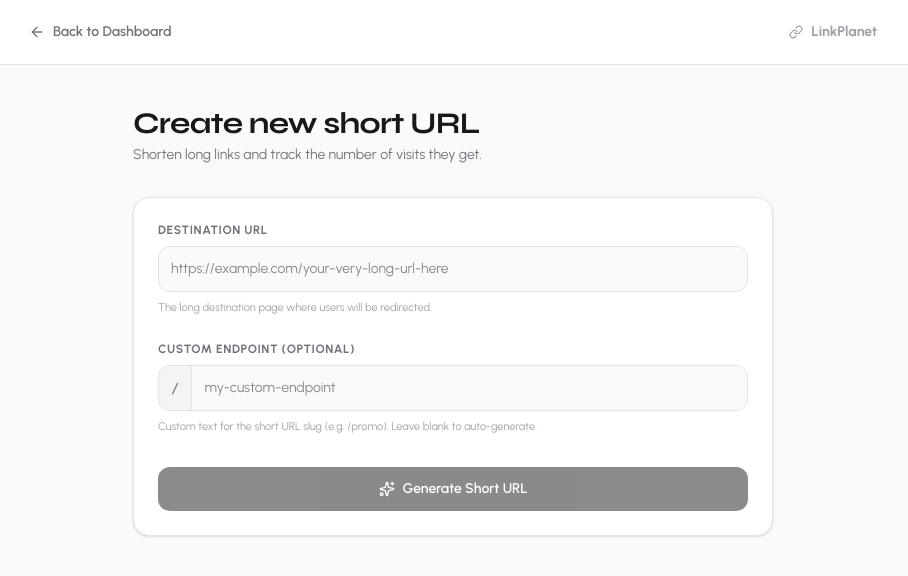
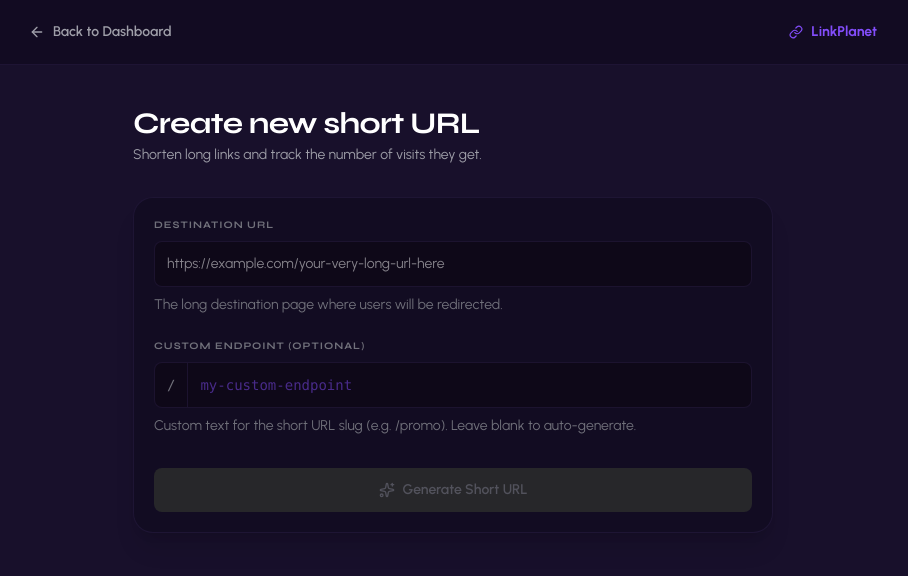
Before and after one commit to plut0n0tf0und/Designspace-LinkPlanet.app, a Next.js app in the folder app-src/: page /dashboard/create in a window 1280 px wide. Shown: the top 576 px of the page, without its empty margins (187-1095 px from the left). Built offline with nearby package versions, Linux system fonts and the light colour scheme.

Commit message:
design: apply human_design specifications to Create page and stats cards

```diff
--- a/app-src/src/app/dashboard/create/page.tsx
+++ b/app-src/src/app/dashboard/create/page.tsx
@@ -44,20 +44,20 @@ export default function CreateLink() {
   };
 
   return (
-    <div className="min-h-screen bg-zinc-50 dark:bg-haiti text-zinc-900 dark:text-chalk transition-colors duration-200">
+    <div className="min-h-screen bg-[#18102b] text-[#f5f3ff]">
 
       {/* Top Navbar */}
-      <header className="border-b border-zinc-200 dark:border-[#2b1f47]/50 bg-white dark:bg-[#120b22] sticky top-0 z-30">
+      <header className="border-b border-[#2b1f47]/50 bg-[#120b22] sticky top-0 z-30">
         <div className="max-w-4xl mx-auto px-4 sm:px-6 h-16 flex items-center justify-between">
           <button
             onClick={() => router.push("/dashboard")}
-            className="flex items-center gap-2 text-sm text-zinc-500 hover:text-zinc-900 dark:hover:text-[#f5f3ff] font-semibold transition-colors"
+            className="flex items-center gap-2 text-sm text-zinc-400 hover:text-white font-semibold transition-colors cursor-pointer"
           >
             <ArrowLeft size={16} />
             Back to Dashboard
           </button>
 
-          <div className="flex items-center gap-2 font-bold text-sm text-zinc-400 dark:text-electric/80">
+          <div className="flex items-center gap-2 font-bold text-sm text-[#834dfb]">
             <LinkIcon size={14} />
             <span>LinkPlanet</span>
           </div>
@@ -69,27 +69,29 @@ export default function CreateLink() {
 
         {/* Title */}
         <div className="mb-8">
-          <h1 className="text-3xl font-bold tracking-tight">Create new short URL</h1>
-          <p className="text-sm text-zinc-500 dark:text-zinc-400 mt-1">
+          <h1 className="text-3xl font-bold tracking-tight text-white" style={{ fontFamily: "var(--font-syne)" }}>
+            Create new short URL
+          </h1>
+          <p className="text-sm text-zinc-400 mt-1">
             Shorten long links and track the number of visits they get.
           </p>
         </div>
 
         {/* Error Alert */}
         {error && (
-          <div className="flex items-center gap-3 bg-red-50 dark:bg-red-950/30 border border-red-200 dark:border-red-900/50 rounded-xl p-4 text-sm text-red-600 dark:text-red-400 mb-6">
+          <div className="flex items-center gap-3 bg-red-500/10 border border-red-500/30 rounded-[8px] p-4 text-sm text-red-400 mb-6">
             <ShieldAlert size={18} className="flex-shrink-0" />
             <span>{error}</span>
           </div>
         )}
 
-        {/* Form Container */}
-        <div className="bg-white dark:bg-[#120b22] border border-zinc-200 dark:border-[#2b1f47]/50 rounded-2xl shadow-sm p-6 mb-8">
+        {/* Form Container Card - conforming to 20px card radius, #120c22 bg, border-[#2b1f47]/50 */}
+        <div className="bg-[#120c22] border border-[#2b1f47]/50 rounded-[20px] p-5 shadow-xl mb-8">
           <form onSubmit={handleGenerate} className="flex flex-col gap-6">
 
             {/* Long Destination URL */}
             <div className="flex flex-col gap-2">
-              <label className="text-xs font-bold uppercase tracking-wider text-zinc-500 dark:text-zinc-400">
+              <label className="text-[10px] font-bold uppercase tracking-widest text-zinc-500" style={{ fontFamily: "var(--font-syne)" }}>
                 Destination URL
               </label>
               <input
@@ -98,20 +100,20 @@ export default function CreateLink() {
                 value={longUrl}
                 onChange={(e) => setLongUrl(e.target.value)}
                 placeholder="https://example.com/your-very-long-url-here"
-                className="w-full p-3 bg-zinc-50 dark:bg-[#1e1732] border border-zinc-200 dark:border-[#2b1f47]/40 rounded-xl outline-none focus:border-zinc-400 dark:focus:border-electric focus:ring-1 focus:ring-electric/20 transition-all text-sm"
+                className="w-full p-3 bg-[#0e0818] border border-[#2b1f47]/50 rounded-[8px] outline-none text-white focus:border-[#834dfb] transition-all text-sm font-sans"
               />
-              <span className="text-[11px] text-zinc-400 dark:text-zinc-500">
+              <span className="text-sm text-zinc-500">
                 The long destination page where users will be redirected.
               </span>
             </div>
 
             {/* Custom Slug */}
             <div className="flex flex-col gap-2">
-              <label className="text-xs font-bold uppercase tracking-wider text-zinc-500 dark:text-zinc-400">
+              <label className="text-[10px] font-bold uppercase tracking-widest text-zinc-500" style={{ fontFamily: "var(--font-syne)" }}>
                 Custom Endpoint (optional)
               </label>
               <div className="flex items-center">
-                <span className="p-3 bg-zinc-100 dark:bg-[#1e1732] border border-r-0 border-zinc-200 dark:border-[#2b1f47]/40 rounded-l-xl text-zinc-500 dark:text-zinc-400 text-sm font-mono whitespace-nowrap">
+                <span className="p-3 bg-[#0e0818] border border-r-0 border-[#2b1f47]/50 rounded-l-[8px] text-zinc-500 text-sm font-mono whitespace-nowrap">
                   /
                 </span>
                 <input
@@ -119,18 +121,19 @@ export default function CreateLink() {
                   value={customSlug}
                   onChange={(e) => setCustomSlug(e.target.value)}
                   placeholder="my-custom-endpoint"
-                  className="w-full p-3 bg-zinc-50 dark:bg-[#1e1732] border border-zinc-200 dark:border-[#2b1f47]/40 rounded-r-xl outline-none focus:border-zinc-400 dark:focus:border-electric focus:ring-1 focus:ring-electric/20 transition-all text-sm"
+                  className="w-full p-3 bg-[#0e0818] border border-[#2b1f47]/50 rounded-r-[8px] outline-none text-[#834dfb] focus:border-[#834dfb] transition-all text-sm font-mono"
                 />
               </div>
-              <span className="text-[11px] text-zinc-400 dark:text-zinc-500">
+              <span className="text-sm text-zinc-500">
                 Custom text for the short URL slug (e.g. /promo). Leave blank to auto-generate.
               </span>
             </div>
 
+            {/* CTA Button - conforming to 8px button radius, bg-[#834dfb] */}
             <button
               type="submit"
               disabled={isGenerating || !longUrl.trim()}
-              className="mt-2 py-3 px-4 bg-zinc-900 dark:bg-electric hover:bg-zinc-800 dark:hover:bg-electric/90 text-white rounded-xl text-sm font-semibold flex items-center justify-center gap-2 transition-colors disabled:opacity-50 disabled:cursor-not-allowed"
+              className="mt-2 py-3 px-4 bg-[#834dfb] hover:bg-[#743deb] text-white rounded-[8px] text-sm font-semibold flex items-center justify-center gap-2 transition-colors disabled:bg-zinc-800 disabled:text-zinc-600 disabled:cursor-not-allowed cursor-pointer"
             >
               {isGenerating ? (
                 <>
@@ -148,8 +151,6 @@ export default function CreateLink() {
           </form>
         </div>
 
-
-
       </main>
 
     </div>
--- a/app-src/src/app/dashboard/page.tsx
+++ b/app-src/src/app/dashboard/page.tsx
@@ -455,15 +455,15 @@ export default function Dashboard() {
 
           {/* Inline Stats */}
           <div className="flex items-center gap-3">
-            <div className="flex flex-col items-center px-5 py-3 bg-[#120c22] border border-[#2b1f47]/50 rounded-2xl min-w-[72px]">
+            <div className="flex flex-col items-center px-5 py-3 bg-[#120c22] border border-[#2b1f47]/50 rounded-[20px] min-w-[72px]">
               <span className="text-2xl font-bold text-white" style={{ fontFamily: "var(--font-syne)" }}>{totalLinks}</span>
               <span className="text-[10px] font-semibold uppercase tracking-widest text-zinc-500 mt-0.5">Links</span>
             </div>
-            <div className="flex flex-col items-center px-5 py-3 bg-[#120c22] border border-[#2b1f47]/50 rounded-2xl min-w-[72px]">
+            <div className="flex flex-col items-center px-5 py-3 bg-[#120c22] border border-[#2b1f47]/50 rounded-[20px] min-w-[72px]">
               <span className="text-2xl font-bold text-white" style={{ fontFamily: "var(--font-syne)" }}>{activeLinks}</span>
               <span className="text-[10px] font-semibold uppercase tracking-widest text-zinc-500 mt-0.5">Active</span>
             </div>
-            <div className="flex flex-col items-center px-5 py-3 bg-[#120c22] border border-[#2b1f47]/50 rounded-2xl min-w-[72px]">
+            <div className="flex flex-col items-center px-5 py-3 bg-[#120c22] border border-[#2b1f47]/50 rounded-[20px] min-w-[72px]">
               <span className="text-2xl font-bold text-white" style={{ fontFamily: "var(--font-syne)" }}>{totalClicks}</span>
               <span className="text-[10px] font-semibold uppercase tracking-widest text-zinc-500 mt-0.5">Total Clicks</span>
             </div>
```
